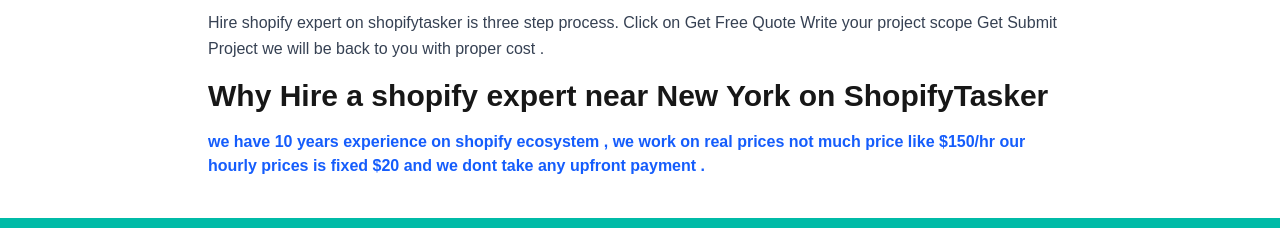
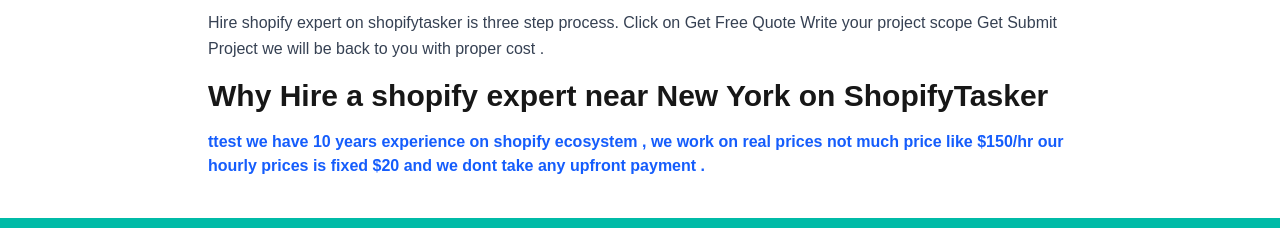
Before and after one commit to Vijendra2016/shopifytaskerwebapp, a Next.js app: page /shopify-expert-near-me/new-york-ny in a window 1280 px wide. Shown: the part 980-1208 px from the top of the page. Built offline with nearby package versions, Linux system fonts and the light colour scheme; no server answers; what tailwindcss-animated would draw is missing.

Commit message:
ayushi first commit

```diff
--- a/src/app/shopify-expert-near-me/[city]/page.tsx
+++ b/src/app/shopify-expert-near-me/[city]/page.tsx
@@ -103,7 +103,7 @@ Get Submit Project we will be back to you with proper cost .
 
         </h3>
 
-        <p className="font-semibold text-blue-600">we have 10 years experience on shopify ecosystem , we work on real prices not much price like $150/hr our hourly prices is fixed $20 and we dont take any upfront payment .</p>
+        <p className="font-semibold text-blue-600"> ttest we have 10 years experience on shopify ecosystem , we work on real prices not much price like $150/hr our hourly prices is fixed $20 and we dont take any upfront payment .</p>
 
 
       </section>
```
